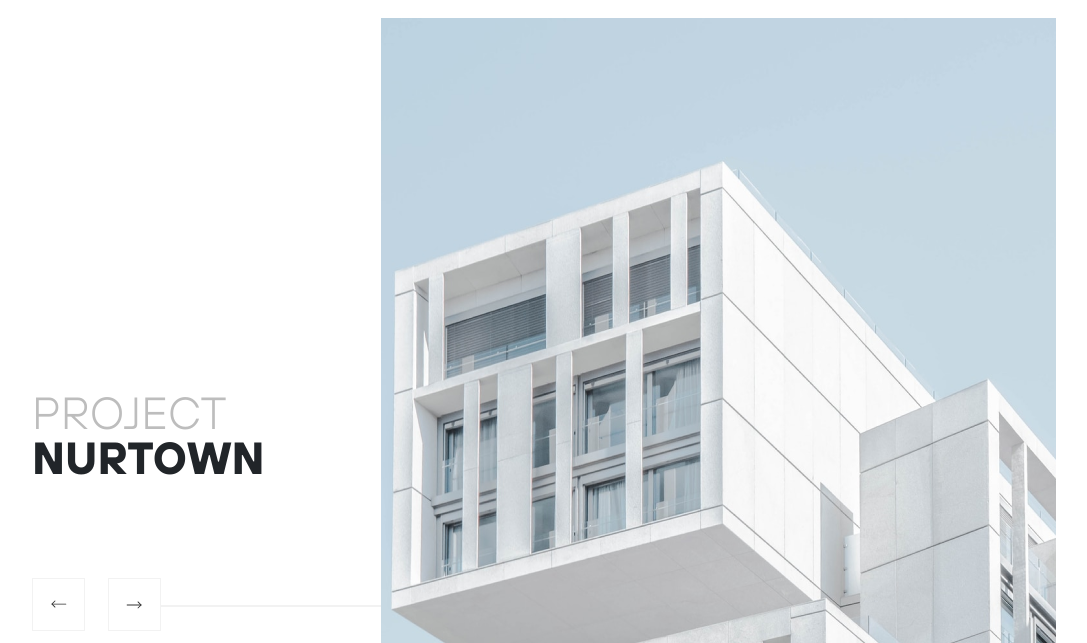
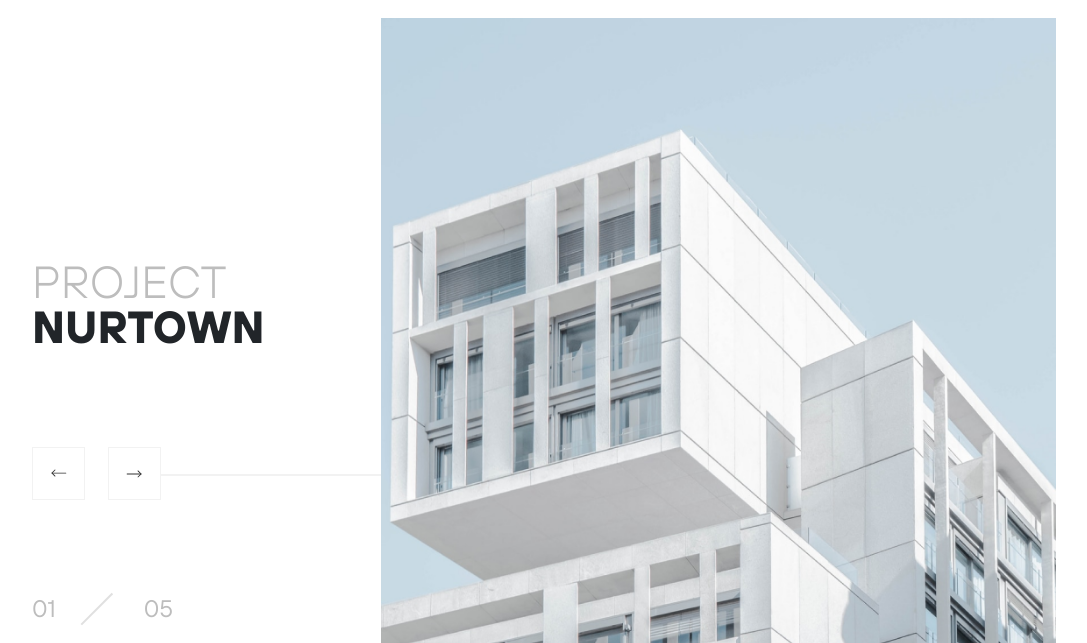
Before and after one commit to NataliaGiselleCuria/Maquetado1, a plain HTML site: page index.html in a window 1280 px wide. Shown: the part 84-727 px from the top of the page, without its empty margins (96-1183 px from the left). Drawn offline with nearby package versions, Linux system fonts and the light colour scheme; a web font is replaced by a local one.

Commit message:
Update style.css

```diff
--- a/style.css
+++ b/style.css
@@ -157,7 +157,7 @@ a.nav-link {
 /* hero */
 
 .hero{
-    height:829px;
+    height:calc(100vh - 102px);
 }
 
 .project .row{
```
